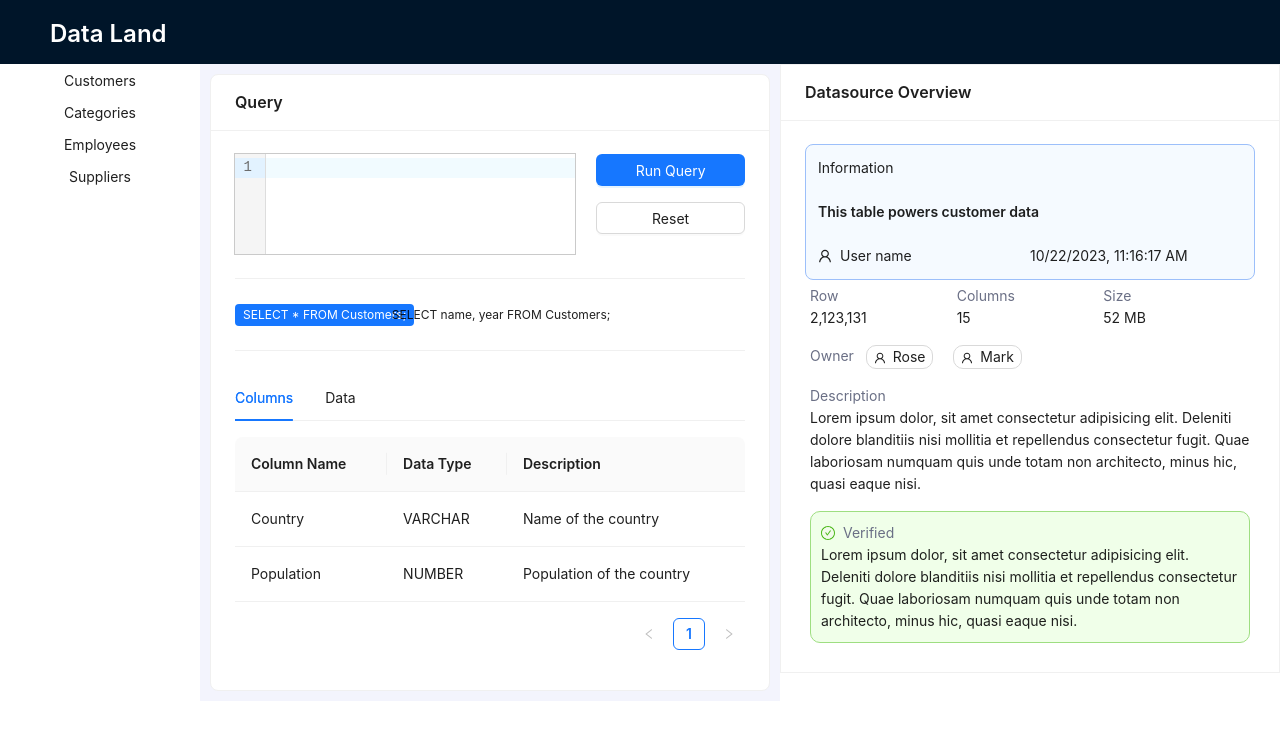
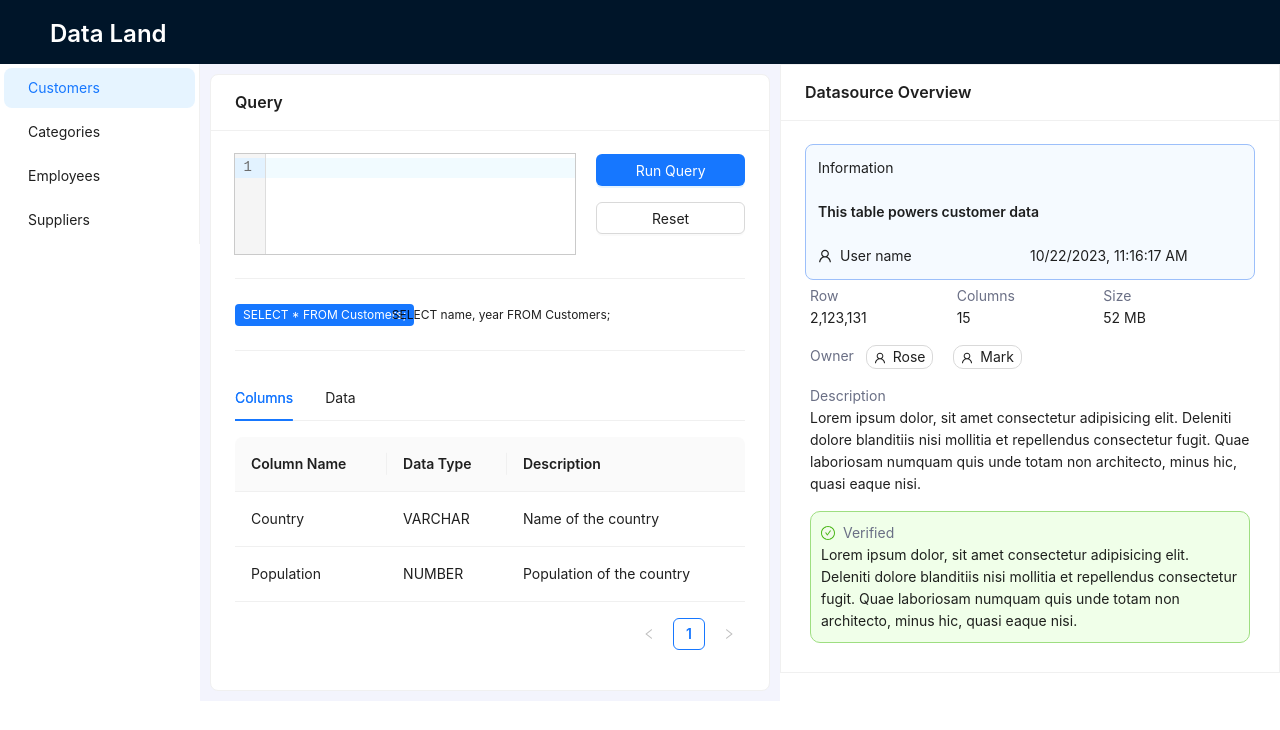
Before and after one commit to keyurparalkar/data-catalog-app, a React (Create React App) app: page / in a window 1280 px wide. Shown: the top 730 px of the page. Built offline with nearby package versions, Linux system fonts and the light colour scheme.

Commit message:
chore: updated left side bar with menu items

```diff
--- a/src/components/SideBar/LeftSideBar.tsx
+++ b/src/components/SideBar/LeftSideBar.tsx
@@ -1,27 +1,41 @@
-import { Button } from "antd";
+import { Button, Menu } from "antd";
+import type { MenuProps } from "antd";
+
 import Sider from "antd/es/layout/Sider";
 
 const leftSiderStyle: React.CSSProperties = {
   backgroundColor: "white",
-  paddingLeft: 10,
-  paddingRight: 10,
 };
+
+type MenuItem = Required<MenuProps>["items"][number];
+
+function getItem(
+  label: React.ReactNode,
+  key: React.Key,
+  icon?: React.ReactNode,
+  children?: MenuItem[],
+  type?: "group"
+): MenuItem {
+  return {
+    key,
+    icon,
+    children,
+    label,
+    type,
+  } as MenuItem;
+}
+
+const items: MenuItem[] = [
+  getItem("Customers", "1"),
+  getItem("Categories", "2"),
+  getItem("Employees", "3"),
+  getItem("Suppliers", "4"),
+];
 
 export const LeftSider = () => {
   return (
     <Sider style={leftSiderStyle}>
-      <Button type="text" block>
-        Customers
-      </Button>
-      <Button type="text" block>
-        Categories
-      </Button>
-      <Button type="text" block>
-        Employees
-      </Button>
-      <Button type="text" block>
-        Suppliers
-      </Button>
+      <Menu defaultSelectedKeys={["1"]} mode="inline" items={items} />
     </Sider>
   );
 };
```
